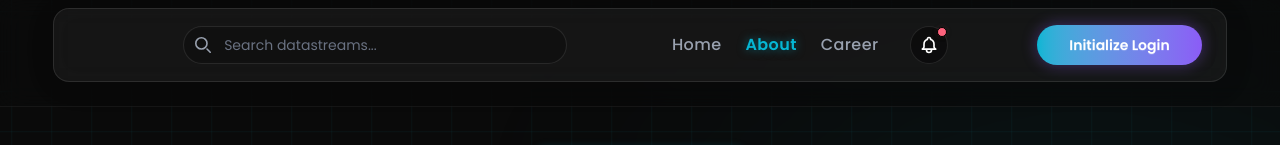
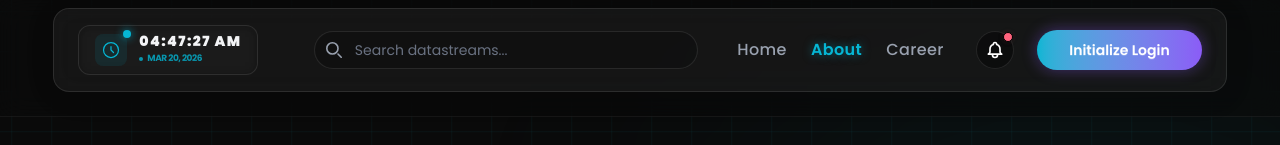
Before and after one commit to zahirraihan26/The-dragon-news-, a React (Vite) app: page /about in a window 1280 px wide. Shown: the top 145 px of the page. Built offline with nearby package versions, Linux system fonts and the light colour scheme; no server answers.

Commit message:
added weater

```diff
--- a/src/Component/Homelaout/CyberWeather.jsx
+++ b/src/Component/Homelaout/CyberWeather.jsx
@@ -1,8 +1,9 @@
 import React, { useState, useEffect } from 'react';
+import useWeather from '../../hooks/useWeather';
 
 const CyberWeather = () => {
-    // Faux weather data for the cyber theme
     const [currentTime, setCurrentTime] = useState(new Date());
+    const { weather, loading, error, location } = useWeather();
 
     useEffect(() => {
         const timer = setInterval(() => setCurrentTime(new Date()), 1000);
@@ -10,7 +11,7 @@ const CyberWeather = () => {
     }, []);
 
     return (
-        <div className="glass-panel p-5 mb-6 border border-white/10 rounded-2xl relative overflow-hidden group">
+        <div className="glass-panel p-5 mb-6 border border-base-content/10 rounded-2xl relative overflow-hidden group">
             {/* Ambient Backgrounds */}
             <div className="absolute top-0 right-0 w-32 h-32 bg-primary/20 blur-[50px] rounded-full mix-blend-screen group-hover:bg-primary/30 transition-all duration-700"></div>
             <div className="absolute bottom-0 left-0 w-32 h-32 bg-secondary/10 blur-[50px] rounded-full mix-blend-screen group-hover:bg-secondary/20 transition-all duration-700"></div>
@@ -18,50 +19,66 @@ const CyberWeather = () => {
             {/* Header info */}
             <div className="flex justify-between items-start relative z-10 mb-4">
                 <div>
-                    <h3 className="font-bold text-gray-200 text-lg flex items-center gap-2">
+                    <h3 className="font-bold text-base-content text-lg flex items-center gap-2">
                         <svg xmlns="http://www.w3.org/2000/svg" className="h-4 w-4 text-primary animate-pulse" fill="none" viewBox="0 0 24 24" stroke="currentColor">
                             <path strokeLinecap="round" strokeLinejoin="round" strokeWidth={2} d="M17.657 16.657L13.414 20.9a1.998 1.998 0 01-2.827 0l-4.244-4.243a8 8 0 1111.314 0z" />
                             <path strokeLinecap="round" strokeLinejoin="round" strokeWidth={2} d="M15 11a3 3 0 11-6 0 3 3 0 016 0z" />
                         </svg>
-                        Sector 4, Neo-Dhaka
+                        Sector: {location.city || "Dhaka"}
                     </h3>
-                    <p className="text-xs text-gray-500 font-mono tracking-widest uppercase">Atmospheric Scan</p>
+                    <p className="text-xs text-base-content/50 font-mono tracking-widest uppercase">Atmospheric Scan</p>
                 </div>
                 <div className="text-right">
-                    <p className="text-sm font-bold text-white font-mono">{currentTime.toLocaleTimeString([], { hour: '2-digit', minute: '2-digit', second: '2-digit' })}</p>
+                    <p className="text-sm font-bold text-base-content font-mono">{currentTime.toLocaleTimeString([], { hour: '2-digit', minute: '2-digit', second: '2-digit' })}</p>
                     <p className="text-xs text-primary/70">{currentTime.toLocaleDateString()}</p>
                 </div>
             </div>
 
             {/* Weather Main */}
-            <div className="flex items-center justify-between relative z-10 my-4 bg-black/40 border border-white/5 rounded-xl p-4 shadow-inner">
+            <div className="flex items-center justify-between relative z-10 my-4 bg-base-100/40 border border-base-content/5 rounded-xl p-4 shadow-inner min-h-[100px]">
+                {loading ? (
+                    <div className="flex items-center justify-center w-full py-2">
+                        <span className="loading loading-dots loading-md text-primary"></span>
+                    </div>
+                ) : error ? (
+                    <div className="text-error text-xs font-mono w-full text-center py-2 animate-pulse">
+                        FAULT: {error}
+                    </div>
+                ) : (
+                    <>
                         <div className="flex items-center gap-4">
                             {/* Cloud/Rain SVG */}
                             <div className="w-14 h-14 relative drop-shadow-[0_0_15px_rgba(6,182,212,0.6)]">
                                 <svg viewBox="0 0 24 24" fill="none" xmlns="http://www.w3.org/2000/svg" className="w-full h-full text-primary">
-                            <path d="M17.5 19C19.9853 19 22 16.9853 22 14.5C22 12.1311 20.1741 10.1837 17.8596 10.019C17.3824 6.64375 14.4811 4 11 4C7.13401 4 4 7.13401 4 11C4 11.2396 4.01202 11.4764 4.03554 11.7103C2.26189 12.0152 1 13.626 1 15.5C1 17.433 2.567 19 4.5 19H17.5Z" stroke="currentColor" strokeWidth="1.5" strokeLinecap="round" strokeLinejoin="round"/>
-                            <path d="M9 22L11 18" stroke="#8b5cf6" strokeWidth="1.5" strokeLinecap="round" strokeLinejoin="round" strokeDasharray="2 2" className="animate-bounce"/>
-                            <path d="M13 22L15 18" stroke="#8b5cf6" strokeWidth="1.5" strokeLinecap="round" strokeLinejoin="round" strokeDasharray="2 2" className="animate-bounce" style={{ animationDelay: '0.2s' }}/>
+                                    <path d="M17.5 19C19.9853 19 22 16.9853 22 14.5C22 12.1311 20.1741 10.1837 17.8596 10.019C17.3824 6.64375 14.4811 4 11 4C7.13401 4 4 7.13401 4 11C4 11.2396 4.01202 11.4764 4.03554 11.7103C2.26189 12.0152 1 13.626 1 15.5C1 17.433 2.567 19 4.5 19H17.5Z" stroke="currentColor" strokeWidth="1.5" strokeLinecap="round" strokeLinejoin="round" />
+                                    {weather?.weather[0]?.main === 'Rain' && (
+                                        <>
+                                            <path d="M9 22L11 18" stroke="#8b5cf6" strokeWidth="1.5" strokeLinecap="round" strokeLinejoin="round" strokeDasharray="2 2" className="animate-bounce" />
+                                            <path d="M13 22L15 18" stroke="#8b5cf6" strokeWidth="1.5" strokeLinecap="round" strokeLinejoin="round" strokeDasharray="2 2" className="animate-bounce" style={{ animationDelay: '0.2s' }} />
+                                        </>
+                                    )}
                                 </svg>
                             </div>
                             <div>
-                        <div className="text-3xl font-black text-transparent bg-clip-text bg-gradient-to-br from-white to-gray-400">22°C</div>
-                        <div className="text-xs text-secondary font-bold uppercase tracking-wider">Acid Rain Warning</div>
+                                <div className="text-3xl font-black text-transparent bg-clip-text bg-gradient-to-br from-base-content to-base-content/40">{Math.round(weather?.main?.temp)}°C</div>
+                                <div className="text-[10px] text-secondary font-bold uppercase tracking-wider">{weather?.weather[0]?.description}</div>
                             </div>
                         </div>
 
                         <div className="flex flex-col gap-2 items-end">
-                    <div className="text-xs text-gray-400 font-mono">
-                        <span className="text-gray-500">AQI</span> 154 (POOR)
+                            <div className="text-[10px] text-base-content/60 font-mono">
+                                <span className="text-base-content/40">WIND</span> {weather?.wind?.speed}m/s
                             </div>
-                    <div className="text-xs text-gray-400 font-mono">
-                        <span className="text-gray-500">HUM</span> 88%
+                            <div className="text-[10px] text-base-content/60 font-mono">
+                                <span className="text-base-content/40">HUM</span> {weather?.main?.humidity}%
                             </div>
                         </div>
+                    </>
+                )}
             </div>
 
             {/* Radar Sweep Effect */}
-            <div className="w-full h-1 bg-white/5 rounded-full overflow-hidden relative mt-4">
+            <div className="w-full h-1 bg-base-content/5 rounded-full overflow-hidden relative mt-4">
                 <div className="absolute top-0 left-0 h-full w-1/3 bg-gradient-to-r from-transparent via-primary to-transparent animate-[scan_2s_ease-in-out_infinite]"></div>
             </div>
 
--- a/src/Component/Navbar.jsx
+++ b/src/Component/Navbar.jsx
@@ -1,15 +1,22 @@
 import React, { use, useState, useEffect } from 'react';
 import { Link, NavLink, useNavigate } from 'react-router';
-import userimg from "../assets/user.png"
 import { AuthContext } from '../Provider/AuthProvider';
+import useWeather from '../hooks/useWeather';
 
 const Navbar = () => {
     const { user, logout } = use(AuthContext)
     const navigate = useNavigate();
     const [searchQuery, setSearchQuery] = useState('');
+    const [currentTime, setCurrentTime] = useState(new Date());
     const [isQuantumLight, setIsQuantumLight] = useState(() => {
         return localStorage.getItem('dragon-theme') === 'light';
     });
+    const { weather } = useWeather();
+
+    useEffect(() => {
+        const timer = setInterval(() => setCurrentTime(new Date()), 1000);
+        return () => clearInterval(timer);
+    }, []);
 
     // Matrix Theme Toggle (Professional attribute-based switching)
     useEffect(() => {
@@ -34,7 +41,60 @@ const Navbar = () => {
     }
     return (
         <div className='flex justify-between items-center glass-panel px-6 py-4 mb-6 sticky top-0 z-50'>
-            <div className='text-sm font-medium text-gray-300'>{user && user.email}</div>
+            {/* Left side: Global Clock & Identity */}
+            <div className='flex items-center gap-4'>
+                <div className='hidden sm:flex items-center gap-3 bg-base-200/50 backdrop-blur-sm px-4 py-2 rounded-xl border border-base-content/10 shadow-inner group hover:border-primary/50 transition-all duration-500'>
+                    {/* Clock Section */}
+                    <div className='flex items-center gap-3'>
+                        <div className='relative'>
+                            <div className='w-8 h-8 rounded-lg bg-primary/10 flex items-center justify-center text-primary group-hover:bg-primary/20 transition-colors'>
+                                <svg xmlns="http://www.w3.org/2000/svg" className="h-5 w-5" fill="none" viewBox="0 0 24 24" stroke="currentColor">
+                                    <path strokeLinecap="round" strokeLinejoin="round" strokeWidth={1.5} d="M12 8v4l3 3m6-3a9 9 0 11-18 0 9 9 0 0118 0z" />
+                                </svg>
+                            </div>
+                            <div className='absolute -top-1 -right-1 w-2 h-2 bg-primary animate-pulse rounded-full shadow-[0_0_8px_rgba(6,182,212,0.8)]'></div>
+                        </div>
+                        <div className='flex flex-col'>
+                            <span className='text-sm font-black text-base-content font-mono tracking-widest leading-none drop-shadow-[0_0_8px_rgba(var(--color-base-content),0.2)]'>
+                                {currentTime.toLocaleTimeString([], { hour: '2-digit', minute: '2-digit', second: '2-digit' })}
+                            </span>
+                            <div className='flex items-center gap-2 mt-1'>
+                                <span className='text-[9px] text-primary font-bold uppercase tracking-tighter opacity-80 flex items-center gap-1'>
+                                    <span className='w-1 h-1 bg-primary rounded-full animate-ping'></span>
+                                    {currentTime.toLocaleDateString('en-US', { day: '2-digit', month: 'short', year: 'numeric' })}
+                                </span>
+                            </div>
+                        </div>
+                    </div>
+
+                    {/* Weather Section (The "Water" too) */}
+                    {weather && (
+                        <div className='flex items-center gap-3 border-l border-base-content/10 pl-3 ml-1'>
+                            <div className='flex flex-col items-end'>
+                                <span className='text-sm font-black text-base-content font-mono leading-none'>
+                                    {Math.round(weather.main?.temp)}°C
+                                </span>
+                                <span className='text-[10px] text-secondary font-bold uppercase tracking-tighter opacity-80 mt-1 capitalize'>
+                                    {weather.weather?.[0]?.description}
+                                </span>
+                            </div>
+                            {weather.weather?.[0]?.icon && (
+                                <img
+                                    src={`https://openweathermap.org/img/wn/${weather.weather[0].icon}.png`}
+                                    alt="weather icon"
+                                    className="w-10 h-10 drop-shadow-[0_0_8px_rgba(0,0,0,0.5)] bg-base-100/20 rounded-full"
+                                />
+                            )}
+                        </div>
+                    )}
+                </div>
+                {user && (
+                    <div className='h-8 w-[1px] bg-base-content/10 hidden xl:block mx-1'></div>
+                )}
+                <div className='text-xs font-mono text-base-content/40 hidden xl:block'>
+                    {user && user.email}
+                </div>
+            </div>
 
             {/* Center: Search Bar (New Feature) */}
             <form onSubmit={handleSearchSubmit} className="navbar-center hidden lg:flex w-full max-w-sm mx-4">
--- /dev/null
+++ b/src/hooks/useWeather.js
@@ -0,0 +1,74 @@
+import { useState, useEffect } from 'react';
+
+const useWeather = () => {
+    const [weather, setWeather] = useState(null);
+    const [loading, setLoading] = useState(true);
+    const [error, setError] = useState(null);
+    const [location, setLocation] = useState({ city: "Dhaka", isDefault: true });
+
+    const API_KEY = import.meta.env.VITE_OPENWEATHER_API_KEY;
+
+    const fetchWeather = async (lat, lon, city = null) => {
+        try {
+            setLoading(true);
+            let url = `https://api.openweathermap.org/data/2.5/weather?units=metric&appid=${API_KEY}`;
+            if (lat && lon) {
+                url += `&lat=${lat}&lon=${lon}`;
+            } else if (city) {
+                url += `&q=${city}`;
+            }
+
+            const response = await fetch(url);
+            if (!response.ok) throw new Error("Atmospheric Link Severed");
+            const data = await response.json();
+            setWeather(data);
+            setLocation({ city: data.name, isDefault: !lat });
+            setError(null);
+        } catch (err) {
+            console.error("Weather sync failed:", err);
+            setError(err.message);
+        } finally {
+            setLoading(false);
+        }
+    };
+
+    useEffect(() => {
+        if (!API_KEY) {
+            setError("API Key Missing");
+            setLoading(false);
+            return;
+        }
+
+        // Try to get user location
+        if ("geolocation" in navigator) {
+            navigator.geolocation.getCurrentPosition(
+                (position) => {
+                    fetchWeather(position.coords.latitude, position.coords.longitude);
+                },
+                (err) => {
+                    console.warn("Geolocation denied, falling back to default city.");
+                    fetchWeather(null, null, "Dhaka");
+                }
+            );
+        } else {
+            fetchWeather(null, null, "Dhaka");
+        }
+
+        const interval = setInterval(() => {
+            if (weather && !weather.isDefault && "geolocation" in navigator) {
+                 navigator.geolocation.getCurrentPosition(
+                    (position) => fetchWeather(position.coords.latitude, position.coords.longitude),
+                    () => fetchWeather(null, null, location.city)
+                );
+            } else {
+                fetchWeather(null, null, location.city);
+            }
+        }, 600000); // 10 mins
+
+        return () => clearInterval(interval);
+    }, [API_KEY]);
+
+    return { weather, loading, error, location };
+};
+
+export default useWeather;
```
Lines whose indentation alone changed are shown as unchanged.
